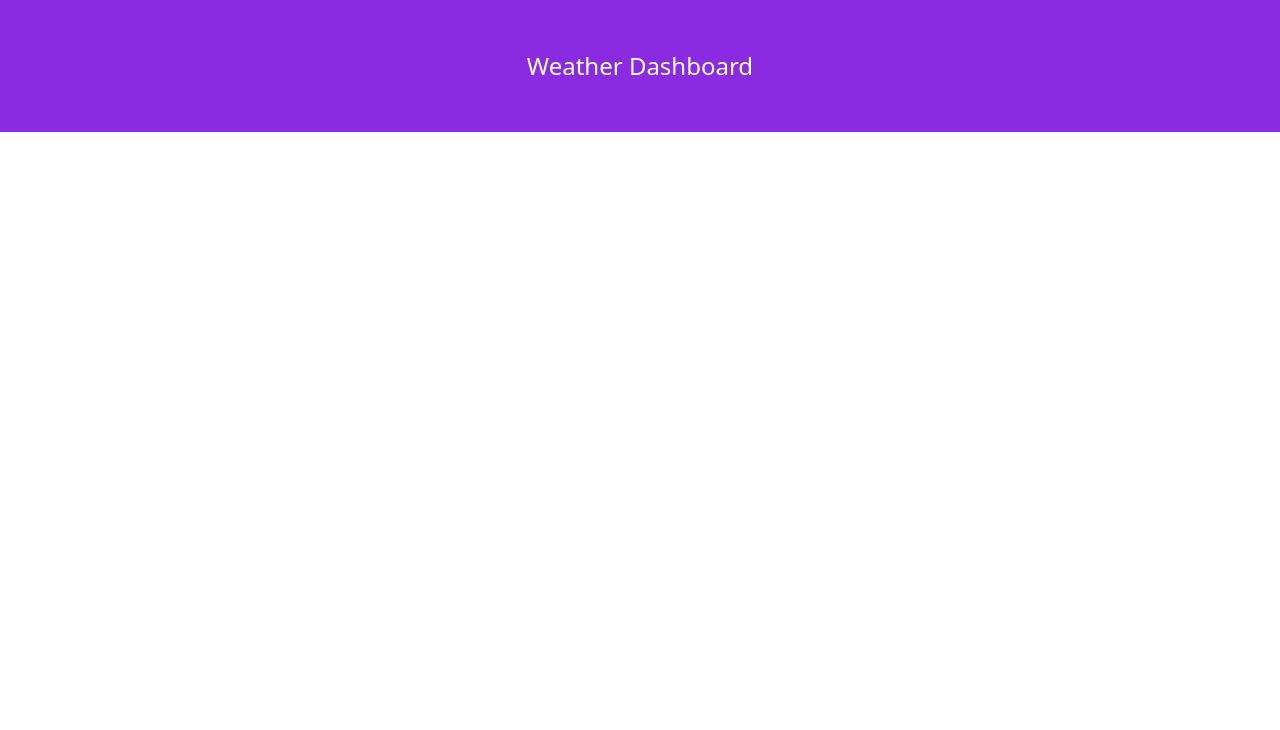
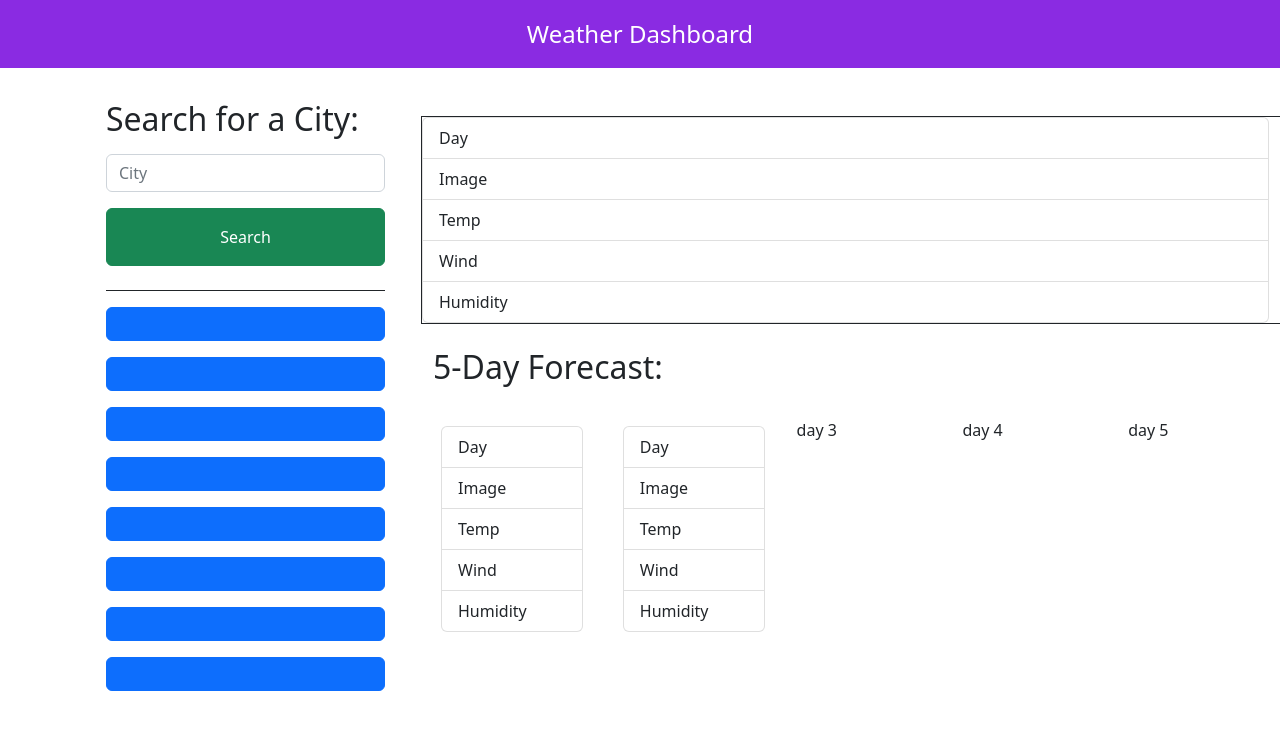
Before and after one commit to larsonrj/weatherDashboard, a plain HTML site: page index.html in a window 1280 px wide. Drawn offline with nearby package versions, Linux system fonts and the light colour scheme; files whose address does not match are found by name.

Commit message:
Updated page for placeholders for all weather data

```diff
--- a/assets/stylesheet.css
+++ b/assets/stylesheet.css
@@ -7,7 +7,7 @@
 header {
   background-color: blueviolet;
   color: white;
-  padding: 3rem;
+  padding: 1rem;
   text-align: center;
   font-size: 1.5rem;
 }
--- a/index.html
+++ b/index.html
@@ -15,6 +15,58 @@
   </head>
   <body>
     <header>Weather Dashboard</header>
+    <main class="d-flex min-vh-75 container">
+      <div class="d-flex col-3 m-4 flex-column">
+        <div class="d-flex col flex-column pb-3 my-2 border-bottom border-dark">
+          <h2>Search for a City:</h2>
+          <input type="text" class="form-control my-2" id="city-search" placeholder="City">
+        <div id="search" class="btn btn-success p-3 my-2">Search</div></div>
+        <div id="city-1" class="btn btn-primary p-3 my-2 w-100"></div>
+        <div id="city-2" class="btn btn-primary p-3 my-2 w-100"></div>
+        <div id="city-3" class="btn btn-primary p-3 my-2 w-100"></div>
+        <div id="city-4" class="btn btn-primary p-3 my-2 w-100"></div>
+        <div id="city-5" class="btn btn-primary p-3 my-2 w-100"></div>
+        <div id="city-6" class="btn btn-primary p-3 my-2 w-100"></div>
+        <div id="city-7" class="btn btn-primary p-3 my-2 w-100"></div>
+        <div id="city-8" class="btn btn-primary p-3 my-2 w-100"></div>
+      </div>
+      <div class="d-flex col-9 m-4 flex-column">
+
+        <div class="row border border-dark my-4">
+          <ul class="list-group">
+            <li class="list-group-item">Day</li>
+            <li class="list-group-item">Image</li>
+            <li class="list-group-item">Temp</li>
+            <li class="list-group-item">Wind</li>
+            <li class="list-group-item">Humidity</li>
+          </ul>
+        </div>
+        <h2>5-Day Forecast:</h2>
+        <div class="d-flex row my-4">
+          <div class="col m-2">
+            <ul class="list-group">
+              <li class="list-group-item">Day</li>
+              <li class="list-group-item">Image</li>
+              <li class="list-group-item">Temp</li>
+              <li class="list-group-item">Wind</li>
+              <li class="list-group-item">Humidity</li>
+            </ul>
+          </div>
+          <div class="col m-2">
+            <ul class="list-group">
+              <li class="list-group-item">Day</li>
+              <li class="list-group-item">Image</li>
+              <li class="list-group-item">Temp</li>
+              <li class="list-group-item">Wind</li>
+              <li class="list-group-item">Humidity</li>
+            </ul>
+          </div>
+          <div class="col">day 3</div>
+          <div class="col">day 4</div>
+          <div class="col">day 5</div>
+        </div>
+      </div>
+    </main>
 
     <script
       src="https://cdnjs.cloudflare.com/ajax/libs/jquery/3.6.1/jquery.min.js"
```
